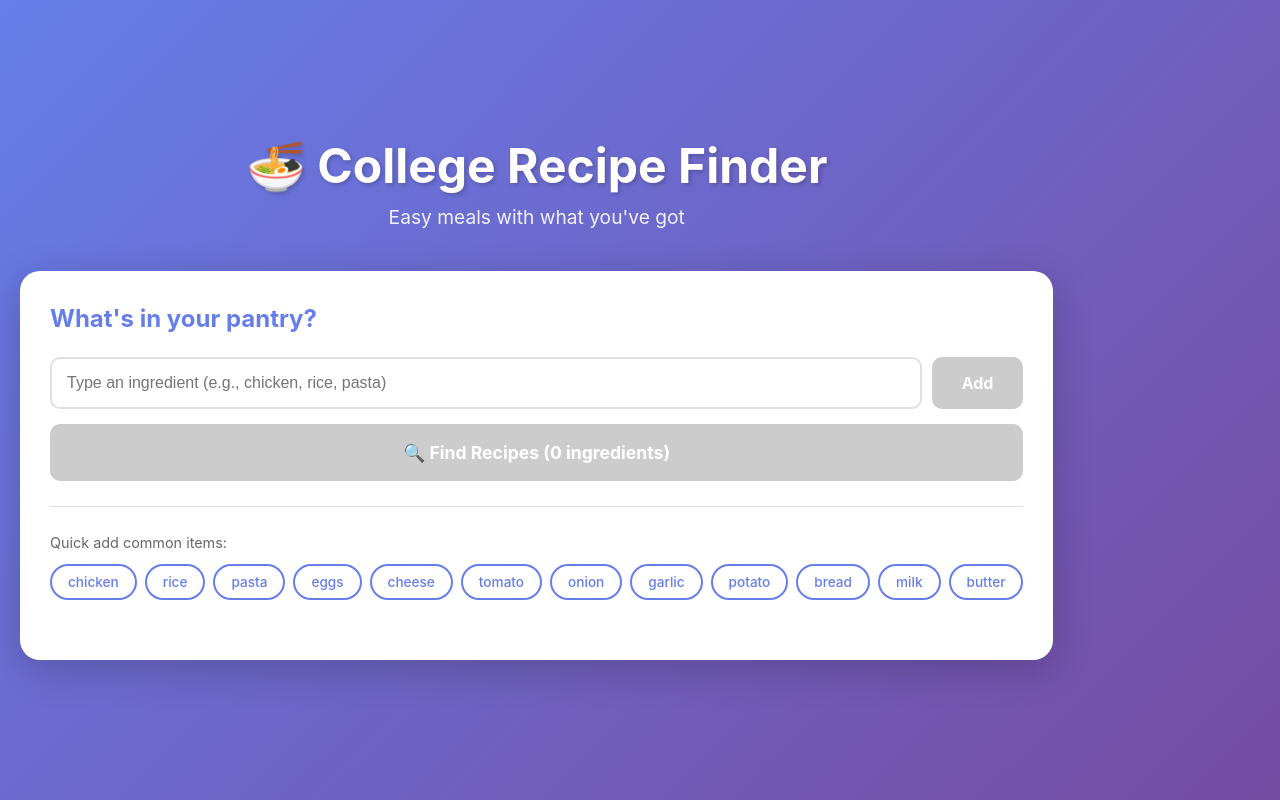
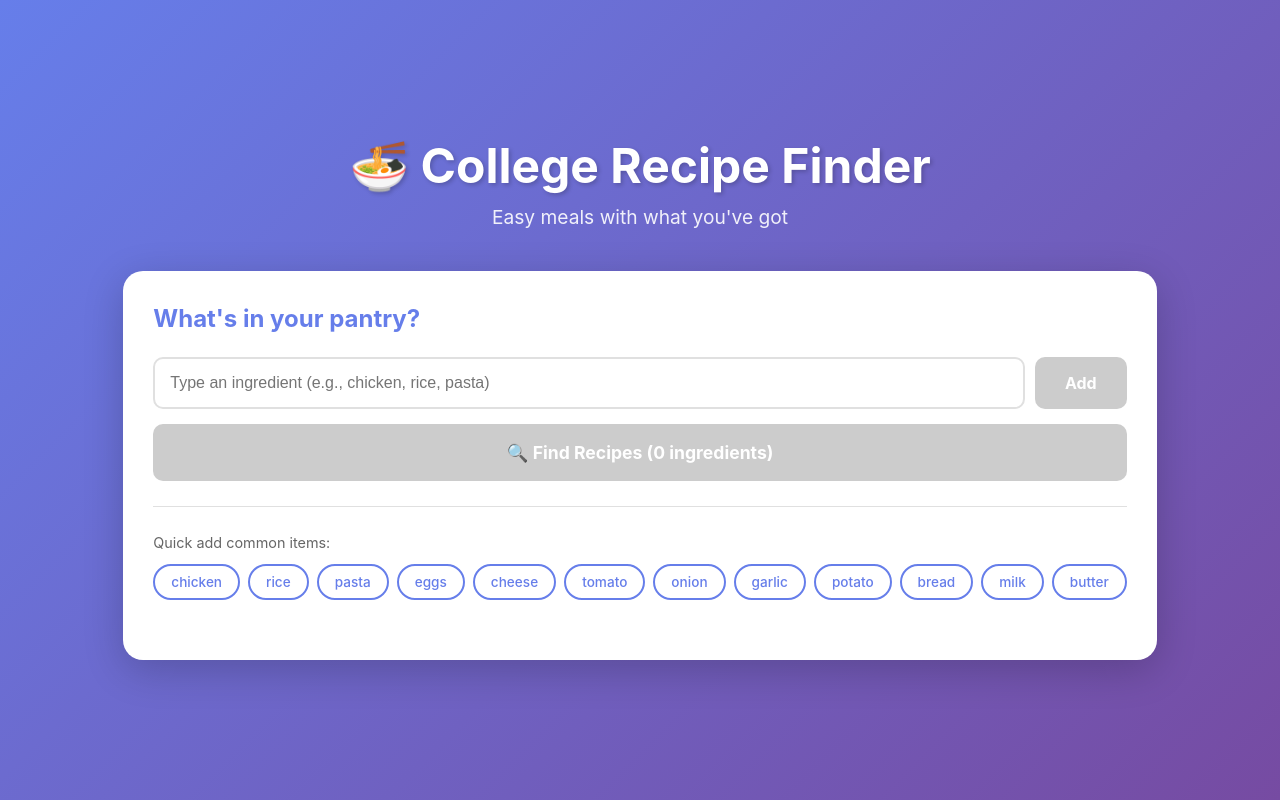
Before and after one commit to chsmriti06/Recipe-Ingredient-Checker, a React (Vite) app: page / in a window 1280 px wide. Built offline with nearby package versions, Linux system fonts and the light colour scheme.

Commit message:
changes in css

```diff
--- a/src/App.css
+++ b/src/App.css
@@ -1,45 +1,3 @@
-/* #root {
-  max-width: 1280px;
-  margin: 0 auto;
-  padding: 2rem;
-  text-align: center;
-}
-
-.logo {
-  height: 6em;
-  padding: 1.5em;
-  will-change: filter;
-  transition: filter 300ms;
-}
-.logo:hover {
-  filter: drop-shadow(0 0 2em #646cffaa);
-}
-.logo.react:hover {
-  filter: drop-shadow(0 0 2em #61dafbaa);
-}
-
-@keyframes logo-spin {
-  from {
-    transform: rotate(0deg);
-  }
-  to {
-    transform: rotate(360deg);
-  }
-}
-
-@media (prefers-reduced-motion: no-preference) {
-  a:nth-of-type(2) .logo {
-    animation: logo-spin infinite 20s linear;
-  }
-}
-
-.card {
-  padding: 2em;
-}
-
-.read-the-docs {
-  color: #888;
-} */
 /* src/App.css */
 
 * {
@@ -53,6 +11,9 @@ body {
   background: linear-gradient(135deg, #667eea 0%, #764ba2 100%);
   min-height: 100vh;
   color: #333;
+  display: flex;
+  justify-content: center;
+  align-items: center;
 }
 
 .app {
@@ -85,6 +46,8 @@ body {
   border-radius: 20px;
   padding: 30px;
   box-shadow: 0 10px 40px rgba(0,0,0,0.2);
+  margin: 0 auto;
+  max-width: 100%;
 }
 
 /* Ingredient Input */
```
